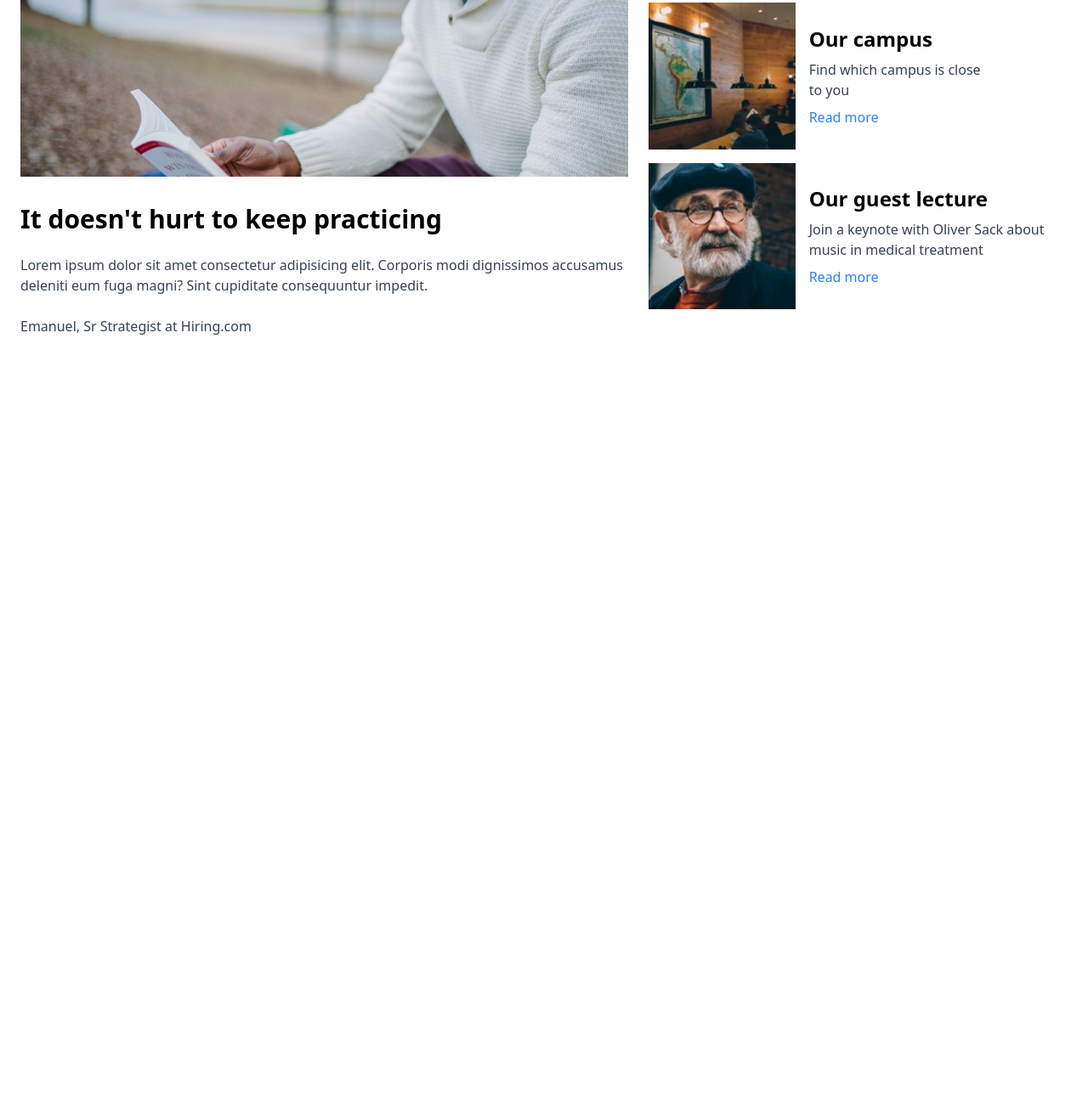
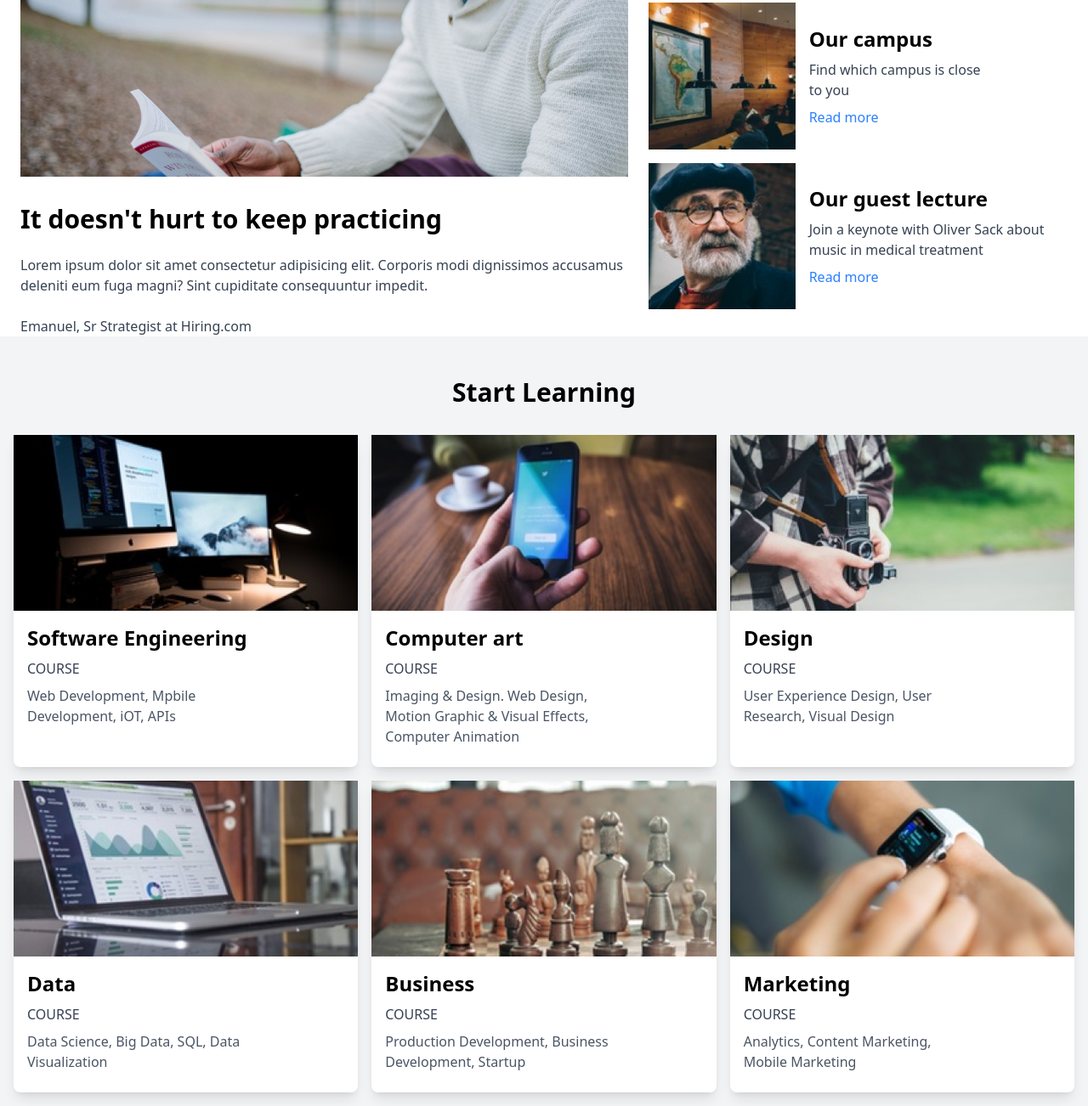
Before and after one commit to NattagornSH/19-JAY-COLMAR, a plain HTML site: page index.html in a window 1280 px wide. Shown: the part 902-2204 px from the top of the page at 85% size. Before the commit the page ends 1298 px from the top, so only its background shows below. Drawn offline with nearby package versions, Linux system fonts and the light colour scheme; files whose address does not match are found by name.

Commit message:
added-learning-section

```diff
--- a/index.html
+++ b/index.html
@@ -180,5 +180,127 @@
         </div>
       </div>
     </section>
+
+    <section id="desk-learn" class="md:flex hidden">
+      <div class="w-full p-4 bg-gray-100">
+        <p class="text-3xl font-bold text-center p-8">Start Learning</p>
+        <div class="grid md:grid-cols-3 gap-4">
+          <div class="bg-white shadow-lg rounded-lg">
+            <img
+              src="capstone_colmar_assets/images/course-software.jpg "
+              class="w-full"
+            />
+            <div class="p-4">
+              <p class="text-2xl font-bold mb-2">Software Engineering</p>
+              <p class="text-gray-700 mb-2">COURSE</p>
+              <p class="text-gray-600 mb-2">
+                Web Development, Mpbile <br />Development, iOT, APIs
+              </p>
+            </div>
+          </div>
+
+          <div class="bg-white shadow-lg rounded-lg">
+            <img
+              src="capstone_colmar_assets/images/course-computer-art.jpg "
+              class="w-full"
+            />
+            <div class="p-4">
+              <p class="text-2xl font-bold mb-2">Computer art</p>
+              <p class="text-gray-700 mb-2">COURSE</p>
+              <p class="text-gray-600 mb-2">
+                Imaging & Design. Web Design, <br />
+                Motion Graphic & Visual Effects, <br />
+                Computer Animation
+              </p>
+            </div>
+          </div>
+
+          <div class="bg-white shadow-lg rounded-lg">
+            <img
+              src="capstone_colmar_assets/images/course-design.jpg "
+              class="w-full"
+            />
+            <div class="p-4">
+              <p class="text-2xl font-bold mb-2">Design</p>
+              <p class="text-gray-700 mb-2">COURSE</p>
+              <p class="text-gray-600 mb-2">
+                User Experience Design, User <br />
+                Research, Visual Design
+              </p>
+            </div>
+          </div>
+
+          <div class="bg-white shadow-lg rounded-lg">
+            <img
+              src="capstone_colmar_assets/images/course-data.jpg "
+              class="w-full"
+            />
+            <div class="p-4">
+              <p class="text-2xl font-bold mb-2">Data</p>
+              <p class="text-gray-700 mb-2">COURSE</p>
+              <p class="text-gray-600 mb-2">
+                Data Science, Big Data, SQL, Data <br />
+                Visualization
+              </p>
+            </div>
+          </div>
+
+          <div class="bg-white shadow-lg rounded-lg">
+            <img
+              src="capstone_colmar_assets/images/course-business.jpg "
+              class="w-full"
+            />
+            <div class="p-4">
+              <p class="text-2xl font-bold mb-2">Business</p>
+              <p class="text-gray-700 mb-2">COURSE</p>
+              <p class="text-gray-600 mb-2">
+                Production Development, Business <br />
+                Development, Startup
+              </p>
+            </div>
+          </div>
+
+          <div class="bg-white shadow-lg rounded-lg">
+            <img
+              src="capstone_colmar_assets/images/course-marketing.jpg "
+              class="w-full"
+            />
+            <div class="p-4">
+              <p class="text-2xl font-bold mb-2">Marketing</p>
+              <p class="text-gray-700 mb-2">COURSE</p>
+              <p class="text-gray-600 mb-2">
+                Analytics, Content Marketing, <br />
+                Mobile Marketing
+              </p>
+            </div>
+          </div>
+        </div>
+      </div>
+    </section>
+
+    <section id="mobile-learn" class="md:hidden">
+      <div class="bg-gray-100 w-full p-8">
+        <p class="text-2xl font-bold text-center mb-4">Start Learning</p>
+        <div class="bg-gray-300 shadow-md mb-2 p-4">
+          <p class="text-xl text-center">Software Engineering</p>
+        </div>
+
+        <div class="bg-gray-300 shadow-md mb-2 p-4">
+          <p class="text-xl text-center">Computer Art</p>
+        </div>
+        <div class="bg-gray-300 shadow-md mb-2 p-4">
+          <p class="text-xl text-center">Design</p>
+        </div>
+        <div class="bg-gray-300 shadow-md mb-2 p-4">
+          <p class="text-xl text-center">Data</p>
+        </div>
+        <div class="bg-gray-300 shadow-md mb-2 p-4">
+          <p class="text-xl text-center">Business</p>
+        </div>
+        <div class="bg-gray-300 shadow-md mb-2 p-4">
+          <p class="text-xl text-center">Marketing</p>
+        </div>
+      </div>
+    </section>
   </body>
 </html>
```
Also changed, not shown: 1 other file.
